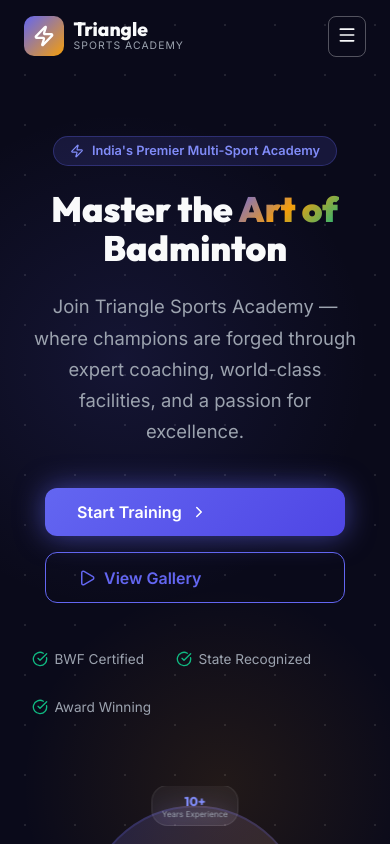
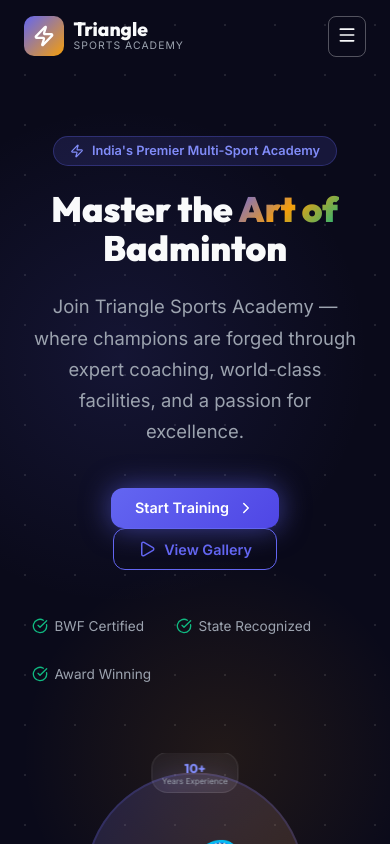
Before and after one commit to Bharani4822a/triangel-sports, a Next.js app: page / in a window 390 px wide. Shown: the top 844 px of the page. Built offline with nearby package versions, Linux system fonts and the light colour scheme.

Commit message:
style: reduce hero button size on mobile

```diff
--- a/src/app/page.tsx
+++ b/src/app/page.tsx
@@ -201,11 +201,11 @@
             <p className="hero-description" style={{ fontSize: '1.15rem', color: '#9ca3af', lineHeight: 1.7, marginBottom: '2.5rem', maxWidth: '480px' }}>
               Join Triangle Sports Academy — where champions are forged through expert coaching, world-class facilities, and a passion for excellence.
             </p>
-            <div className="hero-btns" style={{ display: 'flex', gap: '1rem', flexWrap: 'wrap' }}>
-              <a href="#register" className="btn-primary animate-pulse-glow" style={{ padding: '0.9rem 2rem', fontSize: '1rem', display: 'inline-flex', alignItems: 'center', gap: '0.5rem', textDecoration: 'none' }}>
+            <div className="hero-btns">
+              <a href="#register" className="btn-primary animate-pulse-glow hero-btn" style={{ display: 'inline-flex', alignItems: 'center', gap: '0.5rem', textDecoration: 'none' }}>
                 Start Training <ChevronRight size={18} />
               </a>
-              <a href="#gallery" className="btn-secondary" style={{ padding: '0.9rem 2rem', fontSize: '1rem', display: 'inline-flex', alignItems: 'center', gap: '0.5rem', textDecoration: 'none' }}>
+              <a href="#gallery" className="btn-secondary hero-btn" style={{ display: 'inline-flex', alignItems: 'center', gap: '0.5rem', textDecoration: 'none' }}>
                 <Play size={18} /> View Gallery
               </a>
             </div>
@@ -577,6 +577,7 @@
         .contact-grid { grid-template-columns: 1fr 1fr; }
         .footer-grid { grid-template-columns: 2fr 1fr 1fr 1fr; }
         .hero-btns { justify-content: flex-start; }
+        .hero-btn { padding: 0.9rem 2rem; font-size: 1rem; justify-content: center; }
 
         .orbit-container { width: 380px; height: 380px; }
         .shuttle-icon { font-size: clamp(6rem, 10vw, 7rem); line-height: 1; }
@@ -634,7 +635,8 @@
           .section-padding { padding: 3rem 1.25rem; }
           .hero-content { padding: 0 0.5rem; }
           .hero-title { font-size: 2.2rem; }
-          .hero-btns { flex-direction: column !important; align-items: stretch !important; max-width: 300px; margin: 0 auto; }
+          .hero-btns { flex-direction: column !important; align-items: stretch !important; max-width: 260px; margin: 0 auto; }
+          .hero-btn { padding: 0.7rem 1.5rem !important; font-size: 0.9rem !important; }
           .coaches-grid, .pricing-grid, .testimonials-grid, .gallery-grid { grid-template-columns: 1fr !important; }
           .form-grid { grid-template-columns: 1fr !important; }
           .batches-grid { grid-template-columns: 1fr !important; }
```
